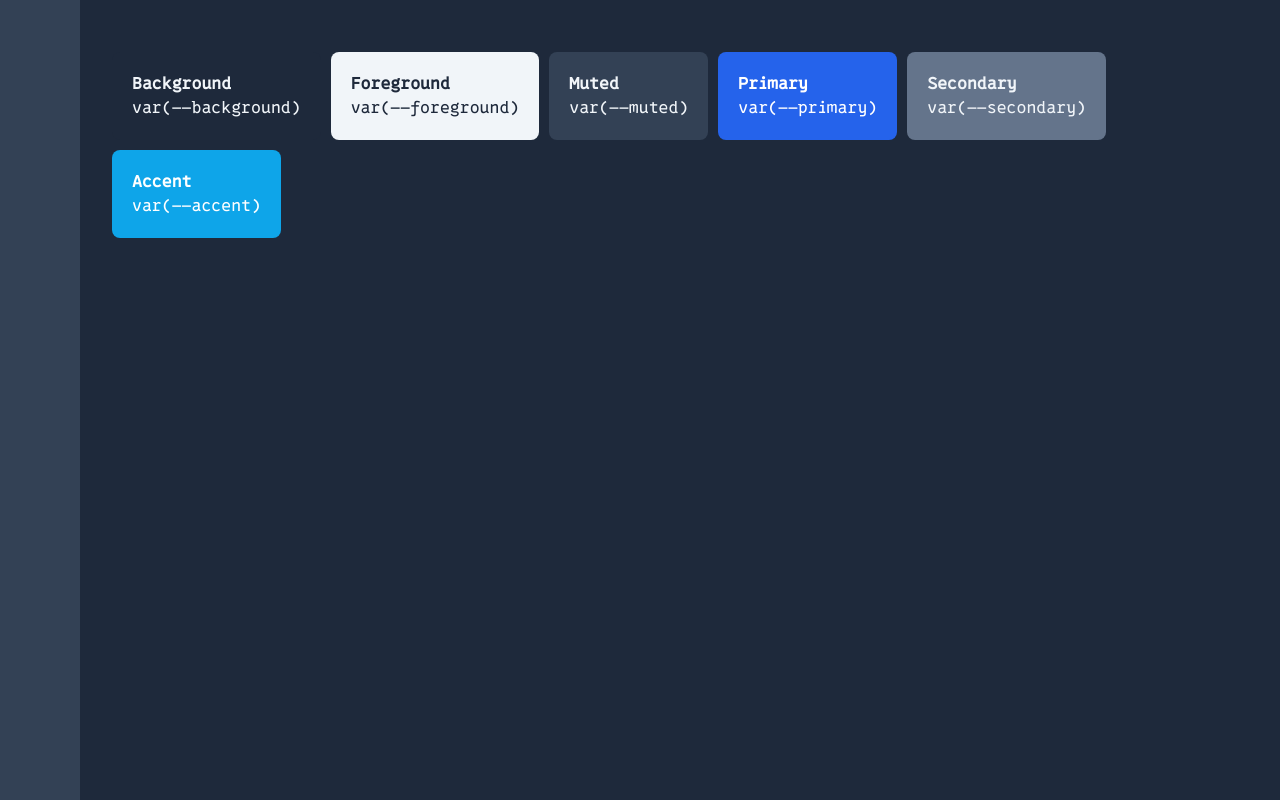
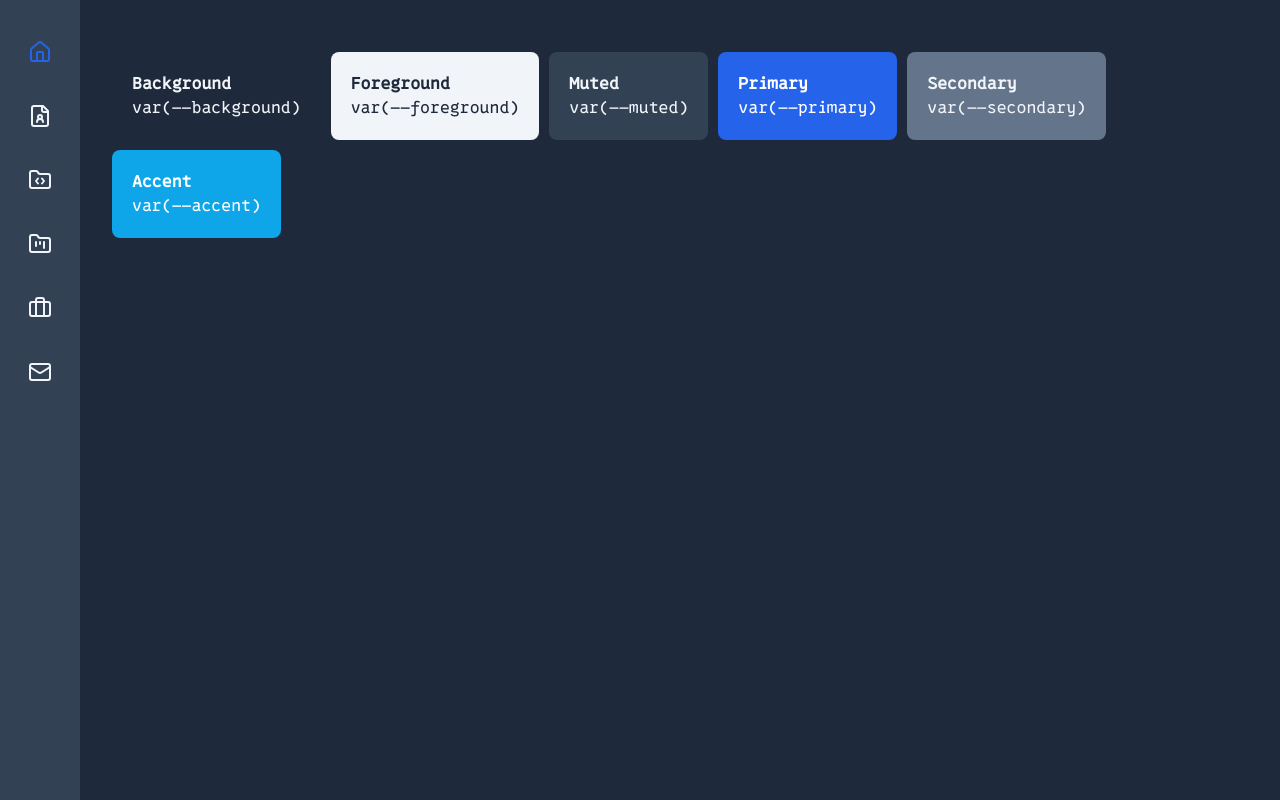
Before and after one commit to Harrison-Blair/personal-website, a Next.js app: page / in a window 1280 px wide. Built offline with nearby package versions, Linux system fonts and the light colour scheme.

Commit message:
add all planned nav items

```diff
--- a/src/app/components/layout/Navigation/Navigation.tsx
+++ b/src/app/components/layout/Navigation/Navigation.tsx
@@ -1,8 +1,40 @@
+'use client';
 
+import { Home, FileUser, FolderCode, FolderKanban, Briefcase, Mail } from 'lucide-react';
+import Link from 'next/link';
+import { usePathname } from 'next/navigation';
 
 export default function Navigation() {
+    const pathname = usePathname();
+
+    const navItems = [
+        { href: '/', icon: Home, label: 'Home' },
+        { href: '/about', icon: FileUser, label: 'About' },
+        { href: '/projects', icon: FolderCode, label: 'Projects' },
+        { href: '/blog', icon: FolderKanban, label: 'Blog' },
+        { href: '/work', icon: Briefcase, label: 'Work' },
+        { href: '/contact', icon: Mail, label: 'Contact' },
+    ];
+
     return (
-        <nav className="fixed left-0 top-0 h-full w-20 bg-[var(--muted)]">
+        <nav className="fixed left-0 top-0 h-full w-20 bg-[var(--muted)] flex flex-col items-center py-8">
+            <ul className="flex flex-col space-y-6">
+                {navItems.map(({ href, icon: Icon, label }) => (
+                    <li key={href}>
+                        <Link
+                            href={href}
+                            title={label}
+                            className={`block p-2 rounded transition-colors ${
+                                pathname === href
+                                    ? 'text-[var(--primary)]'
+                                    : 'text-[var(--foreground)] hover:text-[var(--accent)]'
+                            }`}
+                        >
+                            <Icon size={24} />
+                        </Link>
+                    </li>
+                ))}
+            </ul>
         </nav>
     );
 }
```
